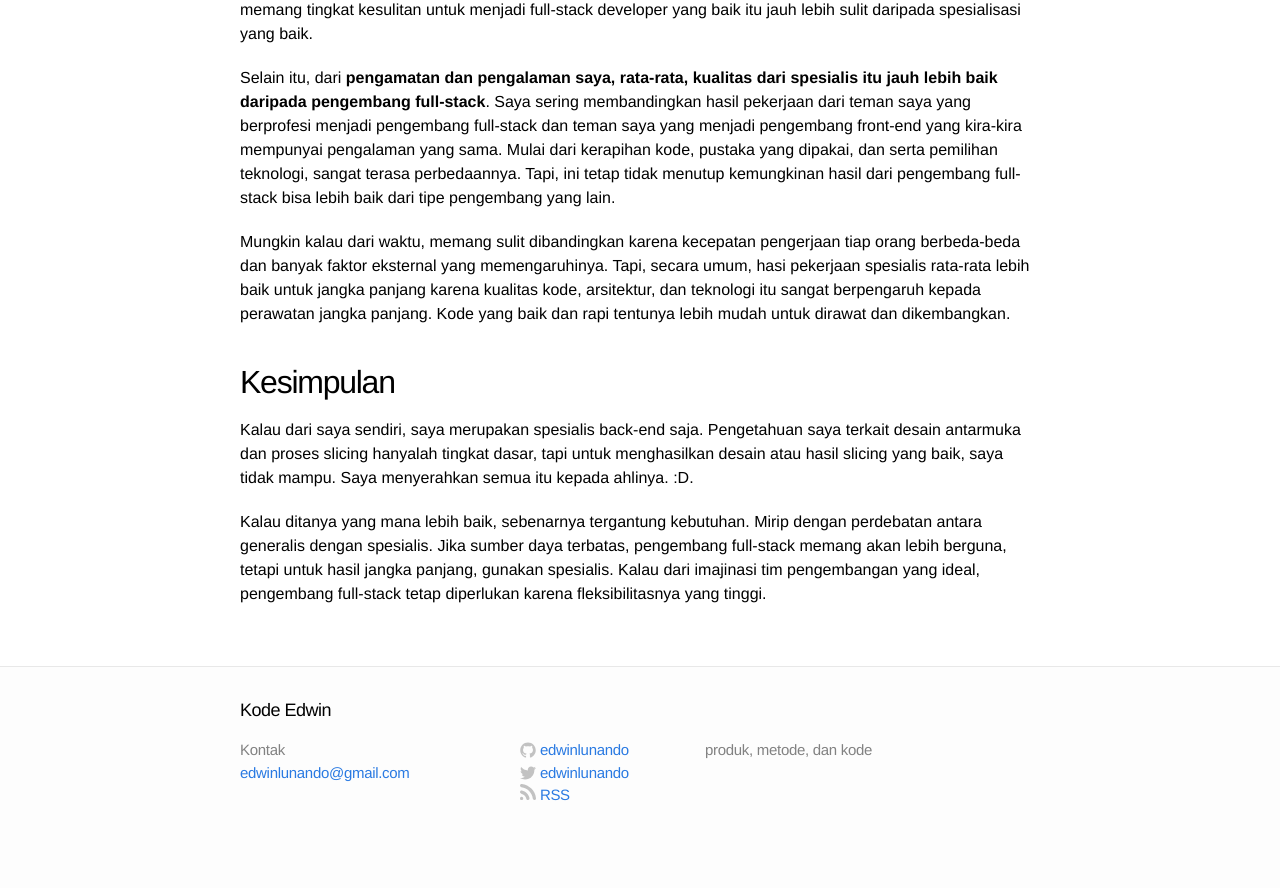
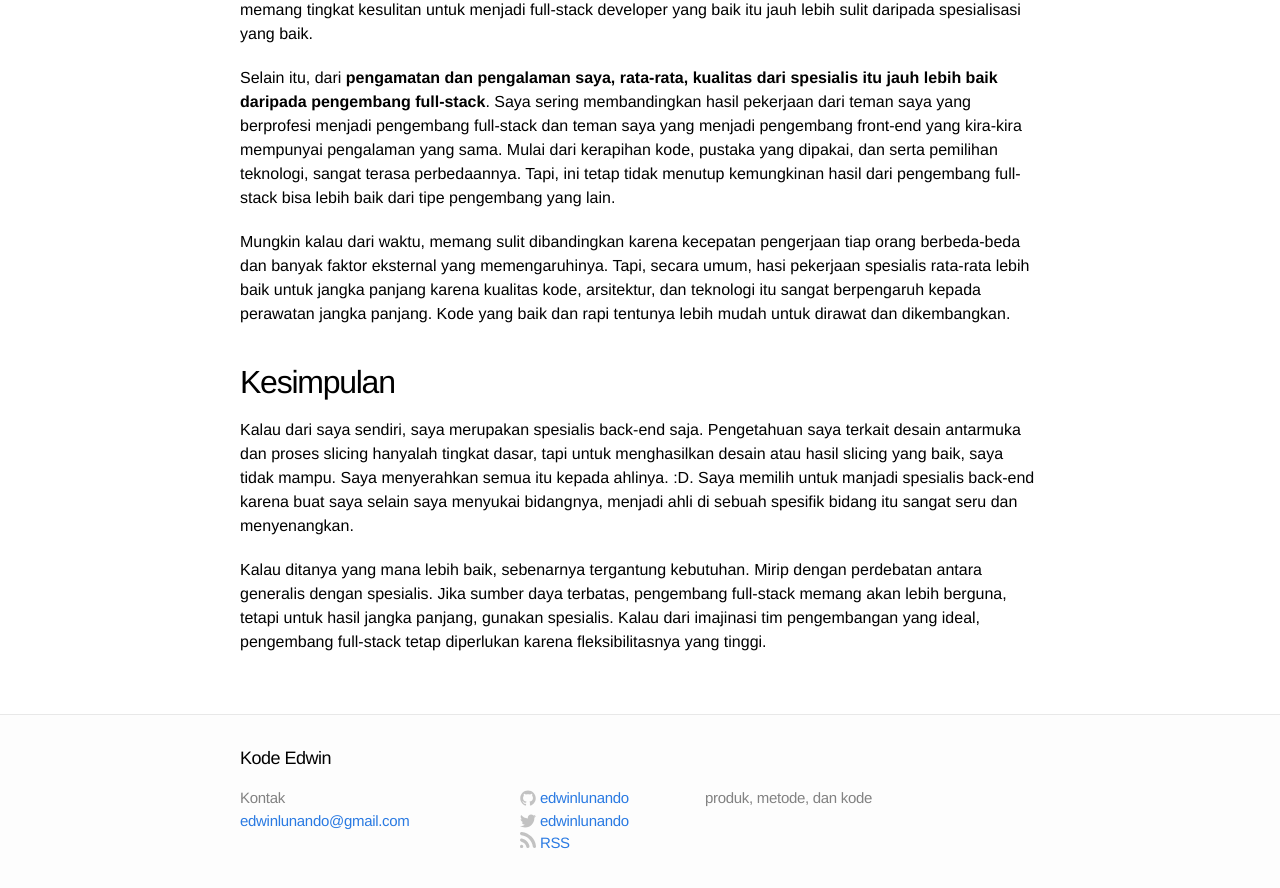
Before and after one commit to edwinlunando/edwinlunando.github.io, a Jekyll site: the page built from _posts/2015-01-27-tentang-pengembang-full-stack.markdown, in a window 1280 px wide and 900 px high, scrolled down 1001 px. Shown: the top 888 px of the window. Built offline with Jekyll 4.4.1, drawn with Linux system fonts in a browser that asks for light colours; comment, search, counter and statistics services are not loaded; before the commit the page ends 1853 px from its top, so only the background shows below that.

Commit message:
update full stack

```diff
--- a/_posts/2015-01-27-tentang-pengembang-full-stack.markdown
+++ b/_posts/2015-01-27-tentang-pengembang-full-stack.markdown
@@ -33,6 +33,6 @@ Mungkin kalau dari waktu, memang sulit dibandingkan karena kecepatan pengerjaan
 
 ## Kesimpulan ##
 
-Kalau dari saya sendiri, saya merupakan spesialis back-end saja. Pengetahuan saya terkait desain antarmuka dan proses slicing hanyalah tingkat dasar, tapi untuk menghasilkan desain atau hasil slicing yang baik, saya tidak mampu. Saya menyerahkan semua itu kepada ahlinya. :D.
+Kalau dari saya sendiri, saya merupakan spesialis back-end saja. Pengetahuan saya terkait desain antarmuka dan proses slicing hanyalah tingkat dasar, tapi untuk menghasilkan desain atau hasil slicing yang baik, saya tidak mampu. Saya menyerahkan semua itu kepada ahlinya. :D. Saya memilih untuk manjadi spesialis back-end karena buat saya selain saya menyukai bidangnya, menjadi ahli di sebuah spesifik bidang itu sangat seru dan menyenangkan.
 
 Kalau ditanya yang mana lebih baik, sebenarnya tergantung kebutuhan. Mirip dengan perdebatan antara generalis dengan spesialis. Jika sumber daya terbatas, pengembang full-stack memang akan lebih berguna, tetapi untuk hasil jangka panjang, gunakan spesialis. Kalau dari imajinasi tim pengembangan yang ideal, pengembang full-stack tetap diperlukan karena fleksibilitasnya yang tinggi.
```
